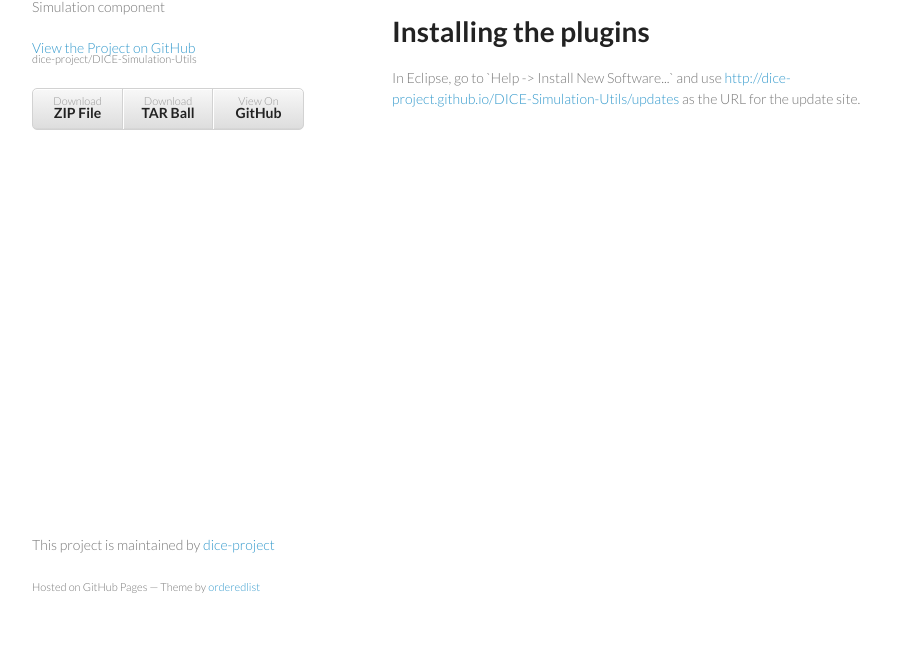
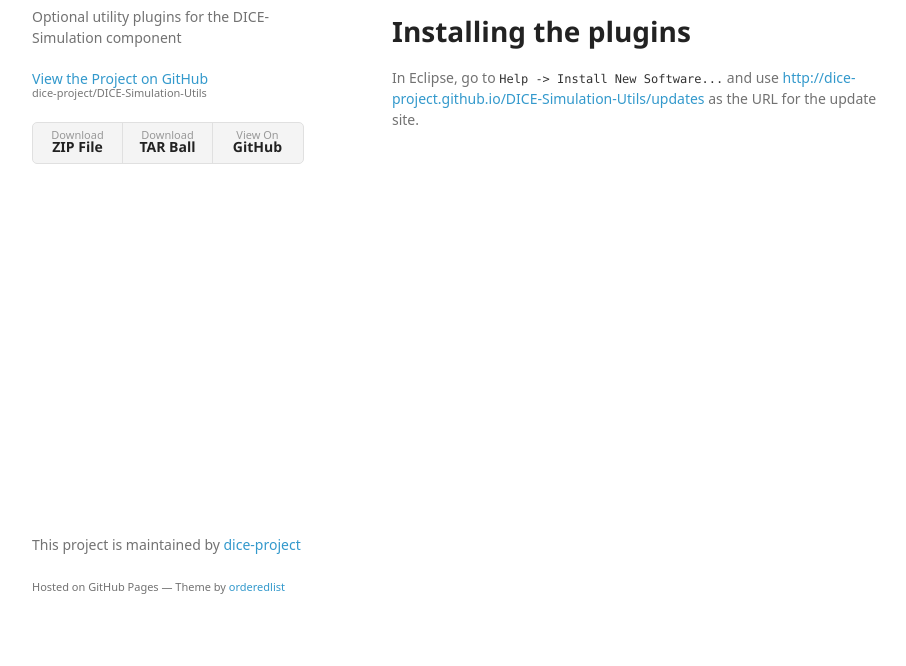
Before and after one commit to perezp/DICE-Simulation-Utils, a plain HTML site: page index.html in a window 1280 px wide. Shown: the part 134-800 px from the top of the page, without its empty margins (178-1084 px from the left). Drawn offline with Linux system fonts and the light colour scheme; a web font is replaced by a local one.

Commit message:
Create gh-pages branch via GitHub

```diff
--- a/index.html
+++ b/index.html
@@ -7,7 +7,7 @@
 
     <link rel="stylesheet" href="stylesheets/styles.css">
     <link rel="stylesheet" href="stylesheets/github-light.css">
-    <meta name="viewport" content="width=device-width, initial-scale=1, user-scalable=no">
+    <meta name="viewport" content="width=device-width">
     <!--[if lt IE 9]>
     <script src="//html5shiv.googlecode.com/svn/trunk/html5.js"></script>
     <![endif]-->
@@ -29,14 +29,14 @@
       </header>
       <section>
         <h1>
-<a id="dice-simulation-utils" class="anchor" href="#dice-simulation-utils" aria-hidden="true"><span class="octicon octicon-link"></span></a>DICE-Simulation-Utils</h1>
+<a id="dice-simulation-utils" class="anchor" href="#dice-simulation-utils" aria-hidden="true"><span aria-hidden="true" class="octicon octicon-link"></span></a>DICE-Simulation-Utils</h1>
 
 <p>Optional utility plugins for the DICE-Simulation component</p>
 
 <h1>
-<a id="installing-the-plugins" class="anchor" href="#installing-the-plugins" aria-hidden="true"><span class="octicon octicon-link"></span></a>Installing the plugins</h1>
+<a id="installing-the-plugins" class="anchor" href="#installing-the-plugins" aria-hidden="true"><span aria-hidden="true" class="octicon octicon-link"></span></a>Installing the plugins</h1>
 
-<p>In Eclipse, go to `Help -&gt; Install New Software...` and use <a href="http://dice-project.github.io/DICE-Simulation-Utils/updates">http://dice-project.github.io/DICE-Simulation-Utils/updates</a> as the URL for the update site.</p>
+<p>In Eclipse, go to <code>Help -&gt; Install New Software...</code> and use <a href="http://dice-project.github.io/DICE-Simulation-Utils/updates">http://dice-project.github.io/DICE-Simulation-Utils/updates</a> as the URL for the update site.</p>
       </section>
       <footer>
         <p>This project is maintained by <a href="https://github.com/dice-project">dice-project</a></p>
--- a/stylesheets/github-light.css
+++ b/stylesheets/github-light.css
@@ -1,17 +1,25 @@
 /*
-   Copyright 2014 GitHub Inc.
+The MIT License (MIT)
 
-   Licensed under the Apache License, Version 2.0 (the "License");
-   you may not use this file except in compliance with the License.
-   You may obtain a copy of the License at
+Copyright (c) 2016 GitHub, Inc.
 
-       http://www.apache.org/licenses/LICENSE-2.0
+Permission is hereby granted, free of charge, to any person obtaining a copy
+of this software and associated documentation files (the "Software"), to deal
+in the Software without restriction, including without limitation the rights
+to use, copy, modify, merge, publish, distribute, sublicense, and/or sell
+copies of the Software, and to permit persons to whom the Software is
+furnished to do so, subject to the following conditions:
 
-   Unless required by applicable law or agreed to in writing, software
-   distributed under the License is distributed on an "AS IS" BASIS,
-   WITHOUT WARRANTIES OR CONDITIONS OF ANY KIND, either express or implied.
-   See the License for the specific language governing permissions and
-   limitations under the License.
+The above copyright notice and this permission notice shall be included in all
+copies or substantial portions of the Software.
+
+THE SOFTWARE IS PROVIDED "AS IS", WITHOUT WARRANTY OF ANY KIND, EXPRESS OR
+IMPLIED, INCLUDING BUT NOT LIMITED TO THE WARRANTIES OF MERCHANTABILITY,
+FITNESS FOR A PARTICULAR PURPOSE AND NONINFRINGEMENT. IN NO EVENT SHALL THE
+AUTHORS OR COPYRIGHT HOLDERS BE LIABLE FOR ANY CLAIM, DAMAGES OR OTHER
+LIABILITY, WHETHER IN AN ACTION OF CONTRACT, TORT OR OTHERWISE, ARISING FROM,
+OUT OF OR IN CONNECTION WITH THE SOFTWARE OR THE USE OR OTHER DEALINGS IN THE
+SOFTWARE.
 
 */
 
@@ -19,18 +27,18 @@
   color: #969896;
 }
 
-.pl-c1      /* constant, markup.raw, meta.diff.header, meta.module-reference, meta.property-name, support, support.constant, support.variable, variable.other.constant */,
+.pl-c1 /* constant, variable.other.constant, support, meta.property-name, support.constant, support.variable, meta.module-reference, markup.raw, meta.diff.header */,
 .pl-s .pl-v /* string variable */ {
   color: #0086b3;
 }
 
-.pl-e  /* entity */,
+.pl-e /* entity */,
 .pl-en /* entity.name */ {
   color: #795da3;
 }
 
-.pl-s .pl-s1 /* string source */,
-.pl-smi      /* storage.modifier.import, storage.modifier.package, storage.type.java, variable.other, variable.parameter.function */ {
+.pl-smi /* variable.parameter.function, storage.modifier.package, storage.modifier.import, storage.type.java, variable.other */,
+.pl-s .pl-s1 /* string source */ {
   color: #333;
 }
 
@@ -42,13 +50,13 @@
   color: #a71d5d;
 }
 
-.pl-pds              /* punctuation.definition.string, string.regexp.character-class */,
-.pl-s                /* string */,
+.pl-s /* string */,
+.pl-pds /* punctuation.definition.string, string.regexp.character-class */,
 .pl-s .pl-pse .pl-s1 /* string punctuation.section.embedded source */,
-.pl-sr               /* string.regexp */,
-.pl-sr .pl-cce       /* string.regexp constant.character.escape */,
-.pl-sr .pl-sra       /* string.regexp string.regexp.arbitrary-repitition */,
-.pl-sr .pl-sre       /* string.regexp source.ruby.embedded */ {
+.pl-sr /* string.regexp */,
+.pl-sr .pl-cce /* string.regexp constant.character.escape */,
+.pl-sr .pl-sre /* string.regexp source.ruby.embedded */,
+.pl-sr .pl-sra /* string.regexp string.regexp.arbitrary-repitition */ {
   color: #183691;
 }
 
@@ -61,24 +69,24 @@
 }
 
 .pl-ii /* invalid.illegal */ {
+  color: #f8f8f8;
   background-color: #b52a1d;
-  color: #f8f8f8;
 }
 
 .pl-sr .pl-cce /* string.regexp constant.character.escape */ {
+  font-weight: bold;
   color: #63a35c;
-  font-weight: bold;
 }
 
 .pl-ml /* markup.list */ {
   color: #693a17;
 }
 
-.pl-mh        /* markup.heading */,
+.pl-mh /* markup.heading */,
 .pl-mh .pl-en /* markup.heading entity.name */,
-.pl-ms        /* meta.separator */ {
+.pl-ms /* meta.separator */ {
+  font-weight: bold;
   color: #1d3e81;
-  font-weight: bold;
 }
 
 .pl-mq /* markup.quote */ {
@@ -86,28 +94,28 @@
 }
 
 .pl-mi /* markup.italic */ {
+  font-style: italic;
   color: #333;
-  font-style: italic;
 }
 
 .pl-mb /* markup.bold */ {
+  font-weight: bold;
   color: #333;
-  font-weight: bold;
 }
 
 .pl-md /* markup.deleted, meta.diff.header.from-file */ {
+  color: #bd2c00;
   background-color: #ffecec;
-  color: #bd2c00;
 }
 
 .pl-mi1 /* markup.inserted, meta.diff.header.to-file */ {
+  color: #55a532;
   background-color: #eaffea;
-  color: #55a532;
 }
 
 .pl-mdr /* meta.diff.range */ {
+  font-weight: bold;
   color: #795da3;
-  font-weight: bold;
 }
 
 .pl-mo /* meta.output */ {
--- a/stylesheets/styles.css
+++ b/stylesheets/styles.css
@@ -1,10 +1,65 @@
-@import url(https://fonts.googleapis.com/css?family=Lato:300italic,700italic,300,700);
+@font-face {
+  font-family: 'Noto Sans';
+  font-weight: 400;
+  font-style: normal;
+  src: url('../fonts/Noto-Sans-regular/Noto-Sans-regular.eot');
+  src: url('../fonts/Noto-Sans-regular/Noto-Sans-regular.eot?#iefix') format('embedded-opentype'),
+       local('Noto Sans'),
+       local('Noto-Sans-regular'),
+       url('../fonts/Noto-Sans-regular/Noto-Sans-regular.woff2') format('woff2'),
+       url('../fonts/Noto-Sans-regular/Noto-Sans-regular.woff') format('woff'),
+       url('../fonts/Noto-Sans-regular/Noto-Sans-regular.ttf') format('truetype'),
+       url('../fonts/Noto-Sans-regular/Noto-Sans-regular.svg#NotoSans') format('svg');
+}
+
+@font-face {
+  font-family: 'Noto Sans';
+  font-weight: 700;
+  font-style: normal;
+  src: url('../fonts/Noto-Sans-700/Noto-Sans-700.eot');
+  src: url('../fonts/Noto-Sans-700/Noto-Sans-700.eot?#iefix') format('embedded-opentype'),
+       local('Noto Sans Bold'),
+       local('Noto-Sans-700'),
+       url('../fonts/Noto-Sans-700/Noto-Sans-700.woff2') format('woff2'),
+       url('../fonts/Noto-Sans-700/Noto-Sans-700.woff') format('woff'),
+       url('../fonts/Noto-Sans-700/Noto-Sans-700.ttf') format('truetype'),
+       url('../fonts/Noto-Sans-700/Noto-Sans-700.svg#NotoSans') format('svg');
+}
+
+@font-face {
+  font-family: 'Noto Sans';
+  font-weight: 400;
+  font-style: italic;
+  src: url('../fonts/Noto-Sans-italic/Noto-Sans-italic.eot');
+  src: url('../fonts/Noto-Sans-italic/Noto-Sans-italic.eot?#iefix') format('embedded-opentype'),
+       local('Noto Sans Italic'),
+       local('Noto-Sans-italic'),
+       url('../fonts/Noto-Sans-italic/Noto-Sans-italic.woff2') format('woff2'),
+       url('../fonts/Noto-Sans-italic/Noto-Sans-italic.woff') format('woff'),
+       url('../fonts/Noto-Sans-italic/Noto-Sans-italic.ttf') format('truetype'),
+       url('../fonts/Noto-Sans-italic/Noto-Sans-italic.svg#NotoSans') format('svg');
+}
+
+@font-face {
+  font-family: 'Noto Sans';
+  font-weight: 700;
+  font-style: italic;
+  src: url('../fonts/Noto-Sans-700italic/Noto-Sans-700italic.eot');
+  src: url('../fonts/Noto-Sans-700italic/Noto-Sans-700italic.eot?#iefix') format('embedded-opentype'),
+       local('Noto Sans Bold Italic'),
+       local('Noto-Sans-700italic'),
+       url('../fonts/Noto-Sans-700italic/Noto-Sans-700italic.woff2') format('woff2'),
+       url('../fonts/Noto-Sans-700italic/Noto-Sans-700italic.woff') format('woff'),
+       url('../fonts/Noto-Sans-700italic/Noto-Sans-700italic.ttf') format('truetype'),
+       url('../fonts/Noto-Sans-700italic/Noto-Sans-700italic.svg#NotoSans') format('svg');
+}
 
 body {
+  background-color: #fff;
   padding:50px;
-  font:14px/1.5 Lato, "Helvetica Neue", Helvetica, Arial, sans-serif;
-  color:#777;
-  font-weight:300;
+  font: 14px/1.5 "Noto Sans", "Helvetica Neue", Helvetica, Arial, sans-serif;
+  color:#727272;
+  font-weight:400;
 }
 
 h1, h2, h3, h4, h5, h6 {
@@ -34,15 +89,22 @@ h3, h4, h5, h6 {
 
 a {
   color:#39c;
-  font-weight:400;
   text-decoration:none;
+}
+
+a:hover {
+  color:#069;
 }
 
 a small {
   font-size:11px;
   color:#777;
-  margin-top:-0.6em;
+  margin-top:-0.3em;
   display:block;
+}
+
+a:hover small {
+  color:#777;
 }
 
 .wrapper {
@@ -58,7 +120,7 @@ blockquote {
 }
 
 code, pre {
-  font-family:Monaco, Bitstream Vera Sans Mono, Lucida Console, Terminal;
+  font-family:Monaco, Bitstream Vera Sans Mono, Lucida Console, Terminal, Consolas, Liberation Mono, DejaVu Sans Mono, Courier New, monospace;
   color:#333;
   font-size:12px;
 }
@@ -99,33 +161,32 @@ header {
   width:270px;
   float:left;
   position:fixed;
+  -webkit-font-smoothing:subpixel-antialiased;
 }
 
 header ul {
   list-style:none;
   height:40px;
-
   padding:0;
-
-  background: #eee;
-  background: -moz-linear-gradient(top, #f8f8f8 0%, #dddddd 100%);
-  background: -webkit-gradient(linear, left top, left bottom, color-stop(0%,#f8f8f8), color-stop(100%,#dddddd));
-  background: -webkit-linear-gradient(top, #f8f8f8 0%,#dddddd 100%);
-  background: -o-linear-gradient(top, #f8f8f8 0%,#dddddd 100%);
-  background: -ms-linear-gradient(top, #f8f8f8 0%,#dddddd 100%);
-  background: linear-gradient(top, #f8f8f8 0%,#dddddd 100%);
-
+  background: #f4f4f4;
   border-radius:5px;
-  border:1px solid #d2d2d2;
-  box-shadow:inset #fff 0 1px 0, inset rgba(0,0,0,0.03) 0 -1px 0;
+  border:1px solid #e0e0e0;
   width:270px;
 }
 
 header li {
   width:89px;
   float:left;
-  border-right:1px solid #d2d2d2;
+  border-right:1px solid #e0e0e0;
   height:40px;
+}
+
+header li:first-child a {
+  border-radius:5px 0 0 5px;
+}
+
+header li:last-child a {
+  border-radius:0 5px 5px 0;
 }
 
 header ul a {
@@ -135,17 +196,20 @@ header ul a {
   display:block;
   text-align:center;
   padding-top:6px;
-  height:40px;
+  height:34px;
+}
+
+header ul a:hover {
+  color:#999;
+}
+
+header ul a:active {
+  background-color:#f0f0f0;
 }
 
 strong {
   color:#222;
   font-weight:700;
-}
-
-header ul li + li {
-  width:88px;
-  border-left:1px solid #fff;
 }
 
 header ul li + li + li {
@@ -181,6 +245,7 @@ footer {
   float:left;
   position:fixed;
   bottom:50px;
+  -webkit-font-smoothing:subpixel-antialiased;
 }
 
 @media print, screen and (max-width: 960px) {
@@ -242,7 +307,11 @@ footer {
   }
 
   header ul {
-    display:none;
+    width:99%;
+  }
+
+  header li, header ul li + li + li {
+    width:33%;
   }
 }
 
```
Also changed, not shown: params.json (+7 -1 lines).
